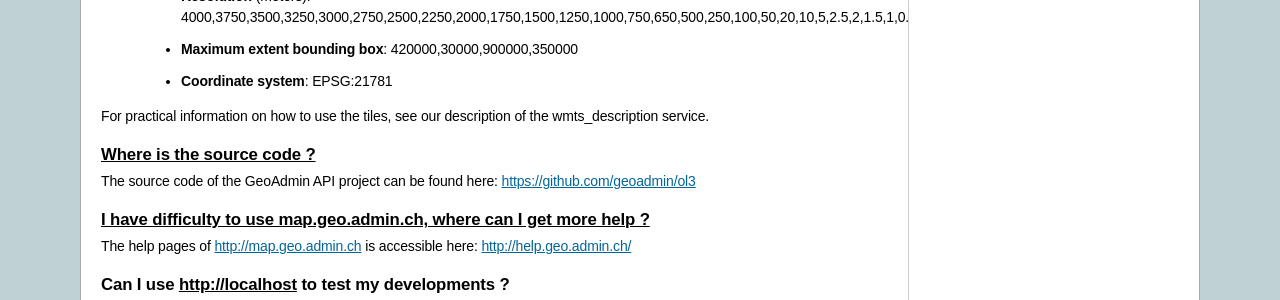
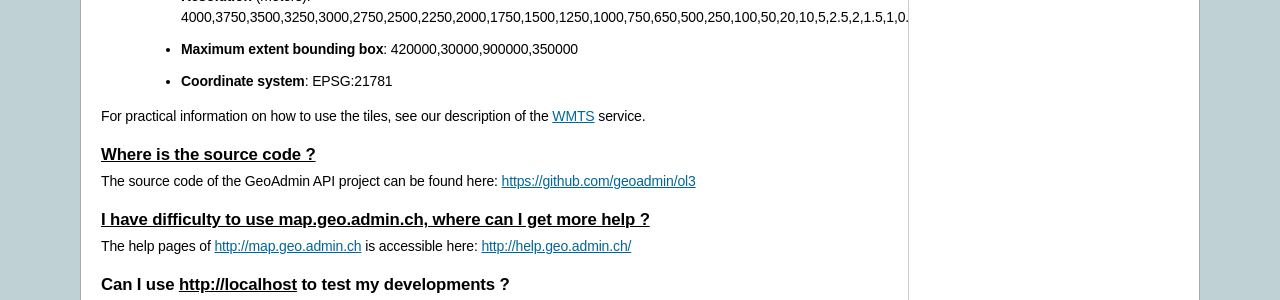
Before and after one commit to swisstopo-test/doc-chsdi3, a Sphinx documentation site: the page built from source/api/faq/index.rst, in a window 1280 px wide. Shown: the part 1579-1879 px from the top of the page. Built offline with Sphinx 7.4.7, drawn with Linux system fonts in a browser that asks for light colours.

Commit message:
Fix refrence in FAQ

```diff
--- a/source/api/faq/index.rst
+++ b/source/api/faq/index.rst
@@ -175,7 +175,7 @@ The parameters for the tiles are the following:
 
  * **Coordinate system**: EPSG:21781
 
-For practical information on how to use the tiles, see our description of the :ref:`wmts_description` service.
+For practical information on how to use the tiles, see our description of the `WMTS <../../services/sdiservices.html#wmts>`_ service.
 
 Where is the source code ?
 --------------------------
```
